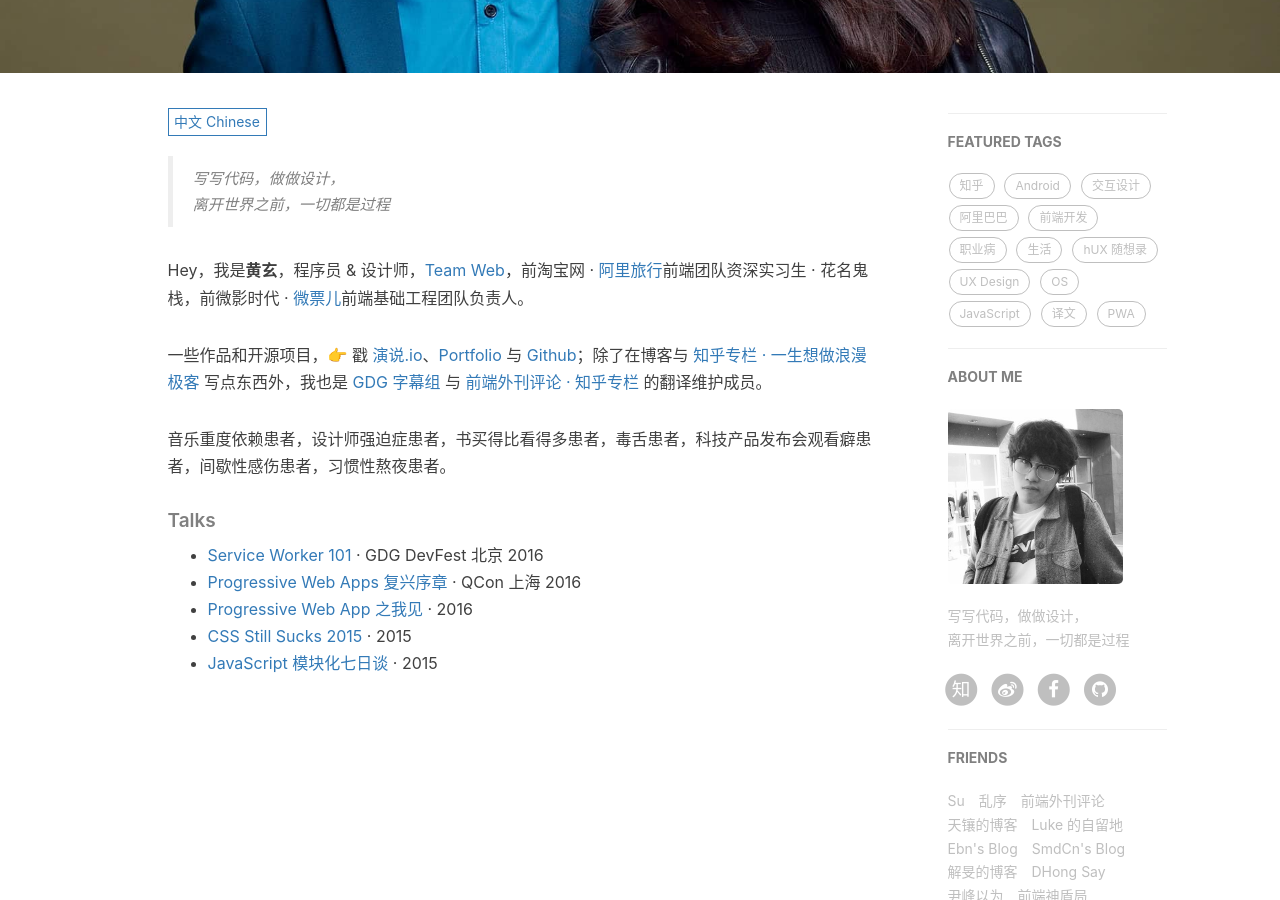
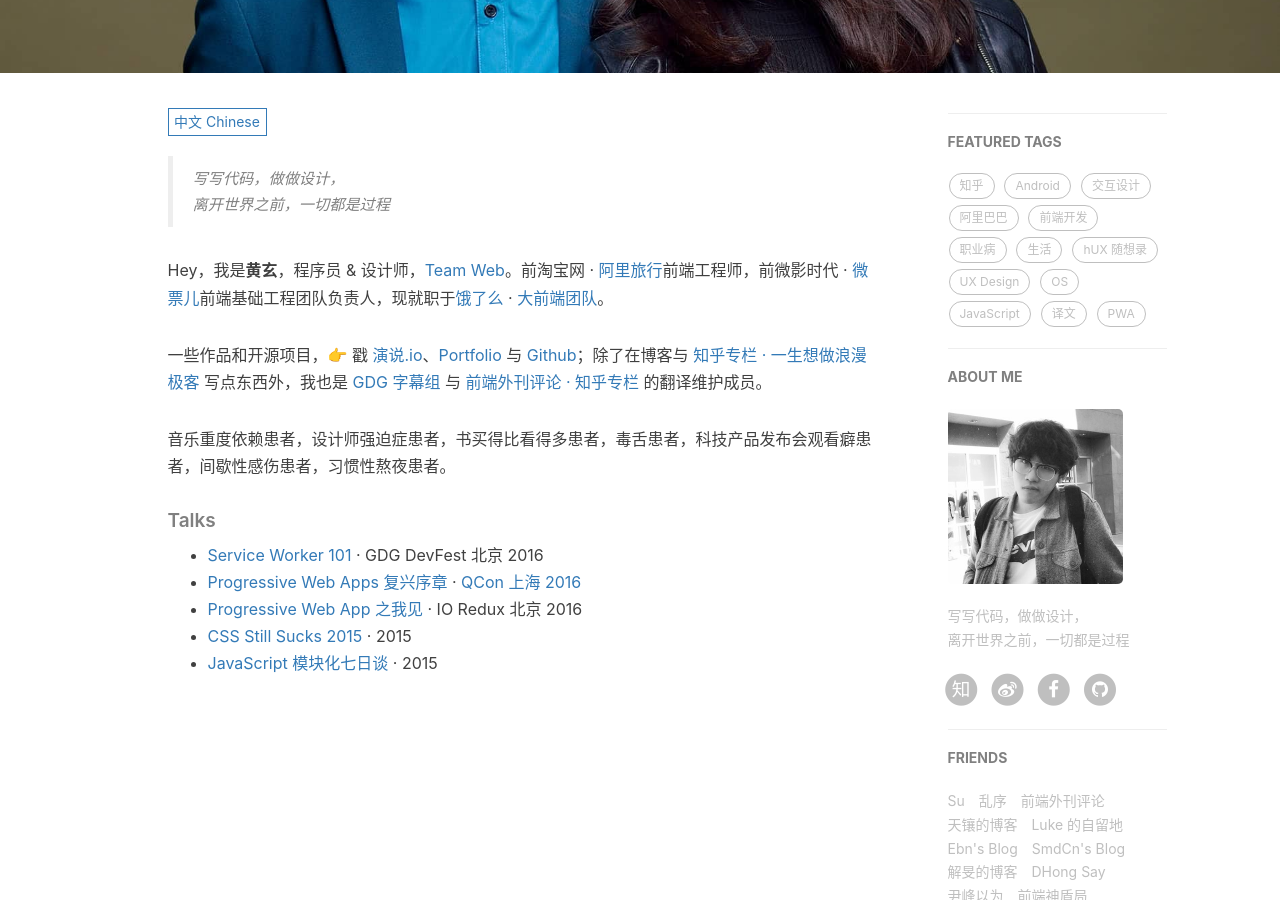
Before and after one commit to q97236143/Huxproh, a Jekyll site: the page built from about.html, in a window 1280 px wide and 900 px high, scrolled down 345 px. Built offline with Jekyll 4.4.1, drawn with Linux system fonts in a browser that asks for light colours; nearby versions of some CDN libraries; comment, search, counter and statistics services are not loaded.

Commit message:
[self] update about

```diff
--- a/about.html
+++ b/about.html
@@ -18,7 +18,7 @@ header-img: "img/about-bg.jpg"
     <blockquote><p>写写代码，做做设计，<br>
     离开世界之前，一切都是过程</p></blockquote>
 
-    <p>Hey，我是<strong>黄玄</strong>，程序员 &amp; 设计师，<a href="https://medium.com/ben-and-dion/team-web-3315aa447fb2#.359a9c6cl">Team Web</a>，前淘宝网 · <a href="http://alitrip.com">阿里旅行</a>前端团队资深实习生 · 花名鬼栈，前微影时代 · <a href="http://www.wepiao.com/?r=movie">微票儿</a>前端基础工程团队负责人。</p>
+    <p>Hey，我是<strong>黄玄</strong>，程序员 &amp; 设计师，<a href="https://medium.com/ben-and-dion/team-web-3315aa447fb2#.359a9c6cl">Team Web</a>。前淘宝网 · <a href="http://alitrip.com">阿里旅行</a>前端工程师，前微影时代 · <a href="http://www.wepiao.com/?r=movie">微票儿</a>前端基础工程团队负责人，现就职于<a href="https://ele.me">饿了么</a> · <a href="https://fe.ele.me">大前端团队</a>。</p>
 
     <p>一些作品和开源项目，👉 戳 <a href="https://zhuanlan.zhihu.com/p/21280918">演说.io</a>、<a href="/portfolio">Portfolio</a> 与 <a href="http://github.com/huxpro">Github</a>；除了在博客与 <a href="http://zhuanlan.zhihu.com/huxblog">知乎专栏 · 一生想做浪漫极客</a> 写点东西外，我也是 <a href="http://www.gfansub.com/">GDG 字幕组</a> 与 <a href="http://zhuanlan.zhihu.com/FrontendMagazine">前端外刊评论 · 知乎专栏</a> 的翻译维护成员。</p>
 
@@ -27,8 +27,8 @@ header-img: "img/about-bg.jpg"
 
     <ul>
     <li><a href="//huangxuan.me/2016/11/20/sw-101-gdgdf/">Service Worker 101</a> · GDG DevFest 北京 2016</li>
-    <li><a href="//huangxuan.me/2016/10/20/pwa-qcon2016/">Progressive Web Apps 复兴序章</a> · QCon 上海 2016</li>
-    <li><a href="//huangxuan.me/2016/06/05/pwa-in-my-pov/">Progressive Web App 之我见</a> · 2016</li>
+    <li><a href="//huangxuan.me/2016/10/20/pwa-qcon2016/">Progressive Web Apps 复兴序章</a> · <a href="http://2016.qconshanghai.com/presentation/3111">QCon 上海 2016</a></li>
+    <li><a href="//huangxuan.me/2016/06/05/pwa-in-my-pov/">Progressive Web App 之我见</a> · IO Redux 北京 2016</li>
     <li><a href="//huangxuan.me/2015/12/28/css-sucks-2015/">CSS Still Sucks 2015</a> · 2015</li>
     <li><a href="//huangxuan.me/2015/07/09/js-module-7day/">JavaScript 模块化七日谈</a> · 2015</li>
     </ul>
@@ -39,18 +39,18 @@ header-img: "img/about-bg.jpg"
     <blockquote><p>Yet another Web Developer. <br>
     Yet another Life-long Designer.</p></blockquote>
 
-    <p>Hi, I am <strong>Huang Xuan(黄玄)</strong>，you can call me <strong>Hux</strong>. I'm an engineer &amp; a designer who loves to build software such as <a href="http://yanshuo.io">Yanshuo.io (on Desktop)</a> and more (👉 <a href="/portfolio">Portfolio</a> and <a href="http://github.com/huxpro">Github</a>). I studied Digital Media Art and graduated from <a href="https://en.wikipedia.org/wiki/Communication_University_of_China">Communication University of China</a> in 2016.</p>
+    <p>Hi, I am <strong>Huang Xuan(黄玄)</strong>，you can call me <strong>Hux</strong>. I'm an engineer &amp; a designer who builds softwares (👉 <a href="/portfolio">Portfolio</a> and <a href="http://github.com/huxpro">Github</a>). I studied Digital Media Art and graduated from <a href="https://en.wikipedia.org/wiki/Communication_University_of_China">Communication University of China</a> in 2016.</p>
 
-    <p>As an engineer, I worked at Wepiao (<a href="https://www.crunchbase.com/organization/wepiao#/entity">see CrunchBase</a>) as the dev lead of Front-End Infrastructure Team, and used to intern at <a href="https://www.alitrip.com/">Alibaba Trip</a> for one year. As a designer, I was offered to be the UI/UX Designer Intern of Alibaba, Microsoft etc.</p>
+    <p>I previsouly worked at <a href="https://www.alitrip.com/">Alibaba Trip</a> and then led Front-End Infrastructure Team at Wepiao (<a href="https://www.crunchbase.com/organization/wepiao#/entity">see CrunchBase</a>). Now I am working at <a href="https://github.com/elemefe/">Ele.me Front-End Engineering Team</a> as Staff Software Engineer, focusing on performance and web app architecture.</p>
 
-    <p>Moreover, I'm also an active member of GDG Beijing, a translator at <a href="http://www.gfansub.com/">GDG China Subtitle Team</a>, maintainer at <a href="http://zhuanlan.zhihu.com/FrontendMagazine">Frontend Magazine</a> and the owner of <a href="http://zhuanlan.zhihu.com/huxblog">Lifelong Romantic Geek</a>.</p>
+    <p>In addition, I'm also an active member of GDG Beijing, a translator at <a href="http://www.gfansub.com/">GDG China Subtitle Team</a>, maintainer at <a href="http://zhuanlan.zhihu.com/FrontendMagazine">Frontend Magazine (in Chinese)</a> and the owner of <a href="http://zhuanlan.zhihu.com/huxblog">Lifelong Romantic Geek (in Chinese)</a>.</p>
 
     <h5>Talks</h5>
 
     <ul>
     <li><a href="//huangxuan.me/2016/11/20/sw-101-gdgdf/" title="Service Worker 101 - working offline and instant loading">Service Worker 101</a> · GDG DevFest Beijing 2016</li>
     <li><a href="//huangxuan.me/2016/10/20/pwa-qcon2016/" title="Progressive Web Apps - make web great again">Progressive Web Apps</a> · QCon Shanghai 2016</li>
-    <li><a href="//huangxuan.me/2016/06/05/pwa-in-my-pov/" title="Progressive Web App in my point of view">Progressive Web App in my POV</a> · 2016</li>
+    <li><a href="//huangxuan.me/2016/06/05/pwa-in-my-pov/" title="Progressive Web App in my point of view">Progressive Web App in my POV</a> · IO Redux Beijing 2016</li>
     <li><a href="//huangxuan.me/2015/12/28/css-sucks-2015/" title="CSS Still Sucks 2015 - and how we work around it">CSS Still Sucks 2015</a> · 2015</li>
     <li><a href="//huangxuan.me/2015/07/09/js-module-7day/">JavaScript Modularization Journey</a> · 2015</li>
     </ul>
```
